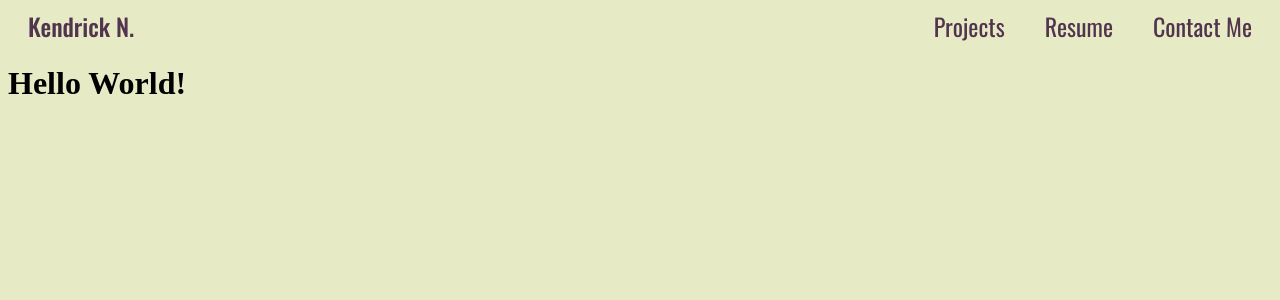
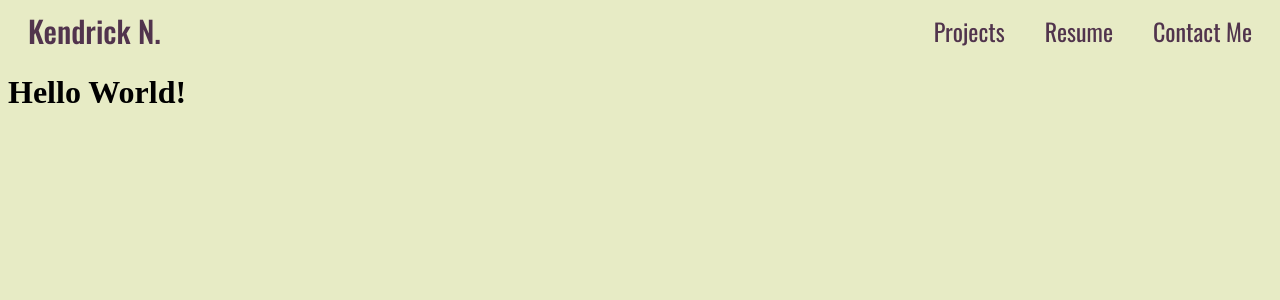
Before and after one commit to KendrickNguyen76/portfolio-website, a Jekyll site: the page built from index.html, in a window 1280 px wide. Shown: the top 300 px of the page. Built offline with Jekyll 4.4.1, drawn with Linux system fonts in a browser that asks for light colours.

Commit message:
Moved navbar css code to new file, added styling to hover and current classes

```diff
--- a/_includes/navbar.html
+++ b/_includes/navbar.html
@@ -1,5 +1,5 @@
 <nav class=navbar>
-  <a href="/" class="navbar_text oswald_medium">Kendrick N.</a>
+  <a href="/" class="navbar_home_text oswald_medium">Kendrick N.</a>
 
   <div class=navbar_right>
     {% for item in site.data.navigation %}
--- /dev/null
+++ b/assets/css/navbar.css
@@ -0,0 +1,42 @@
+/* CSS for navbar */
+.navbar {
+  display: flex;
+  align-items: center;
+  padding: 0 20px;
+}
+
+.navbar_right {
+  margin-left: auto;
+  display: flex;
+  gap: 40px;
+}
+
+.navbar_text {
+  color: #51344d;
+  font-size: 24px;
+  text-decoration: none;
+}
+
+.navbar_text.current {
+  color: #C1121F;
+  text-decoration: underline;
+  text-decoration-thickness: 3px;
+  text-underline-offset: 5px;
+}
+
+.navbar_text:hover {
+  color: #C1121F;
+  text-decoration: underline;
+  text-decoration-thickness: 3px;
+  text-underline-offset: 8px;
+}
+
+.navbar_home_text {
+  color: #51344d;
+  font-size: 30px;
+  text-decoration: none;
+}
+
+.navbar_home_text:hover {
+  color: #C1121F;
+}
--- a/assets/css/styles.css
+++ b/assets/css/styles.css
@@ -1,29 +1,9 @@
+/* imports */
+@import "navbar.css";
+
 /* General Formatting */
 body {
   background-color: #E7EBC5;
-}
-
-/* Classes */
-.navbar {
-  display: flex;
-  align-items: center;
-  padding: 0 20px;
-}
-
-.navbar_right {
-  margin-left: auto;
-  display: flex;
-  gap: 40px;
-}
-
-.navbar_text {
-  color: #51344d;
-  font-size: 24px;
-  text-decoration: none;
-}
-
-.navbar_text.current {
-  color: #C1121F;
 }
 
 /* Fonts */
```
